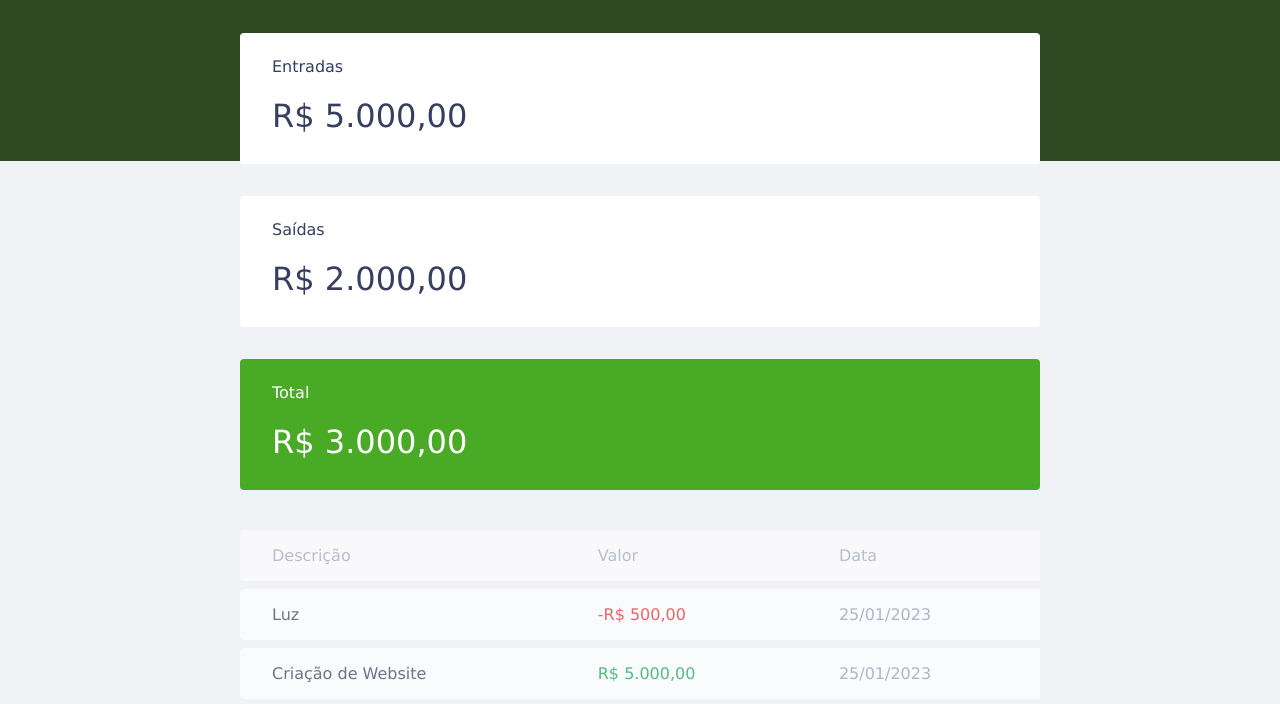
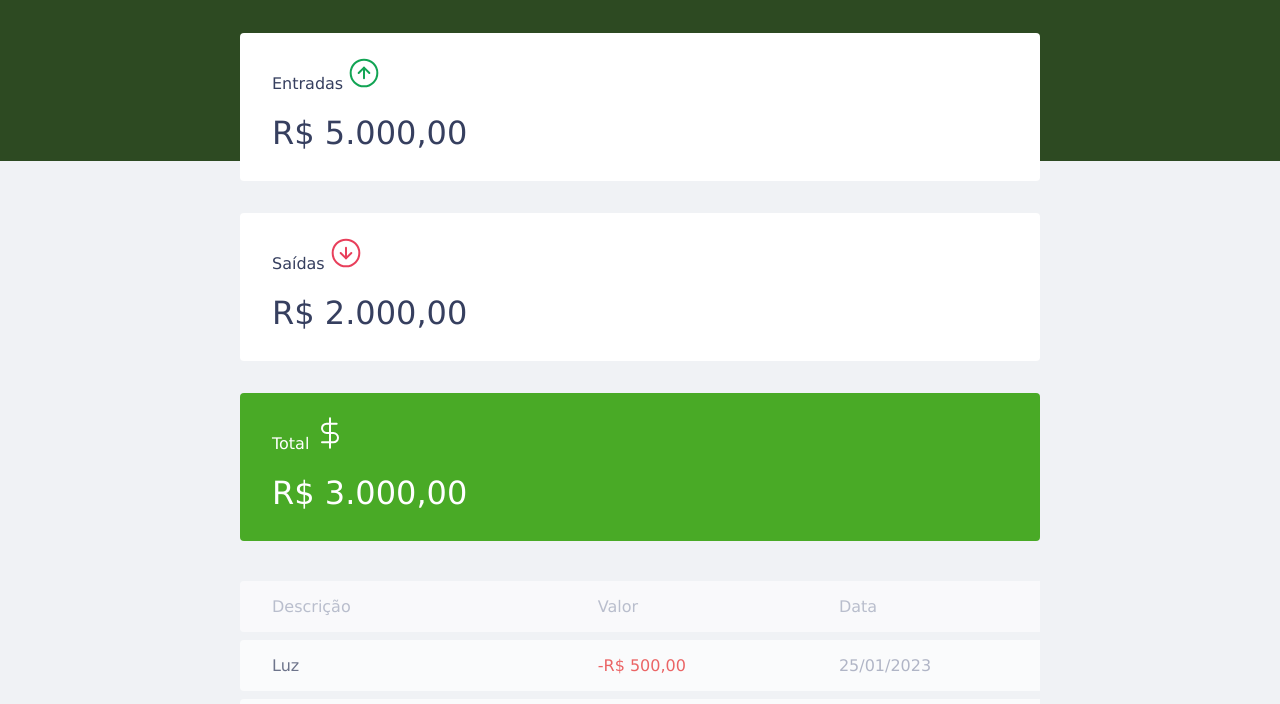
Before and after one commit to Portal-de-Cursos-Online-F-C/Maratona-Developer-04, a plain HTML site: page index.html in a window 1280 px wide. Shown: the part 59-763 px from the top of the page. Drawn offline with Linux system fonts and the light colour scheme.

Commit message:
Add cards new structure and images

```diff
--- a/index.html
+++ b/index.html
@@ -24,15 +24,24 @@
         <h2 class="sr-only">Balanço</h2>
 
         <div class="card">
-          <h3>Entradas</h3>
+          <h3>
+            <span>Entradas</span>
+            <img src="./assets/income.svg" alt="Imagem de Entradas">
+          </h3>
           <p>R$ 5.000,00</p>
         </div>
         <div class="card">
-          <h3>Saídas</h3>
+          <h3>
+            <span>Saídas</span>
+            <img src="./assets/expense.svg" alt="Imagem de Saídas">
+          </h3>
           <p>R$ 2.000,00</p>
         </div>
         <div class="card total">
-          <h3>Total</h3>
+          <h3>
+            <span>Total</span>
+            <img src="./assets/total.svg" alt="Imagem do Total">
+          </h3>
           <p>R$ 3.000,00</p>
         </div>
 
```
